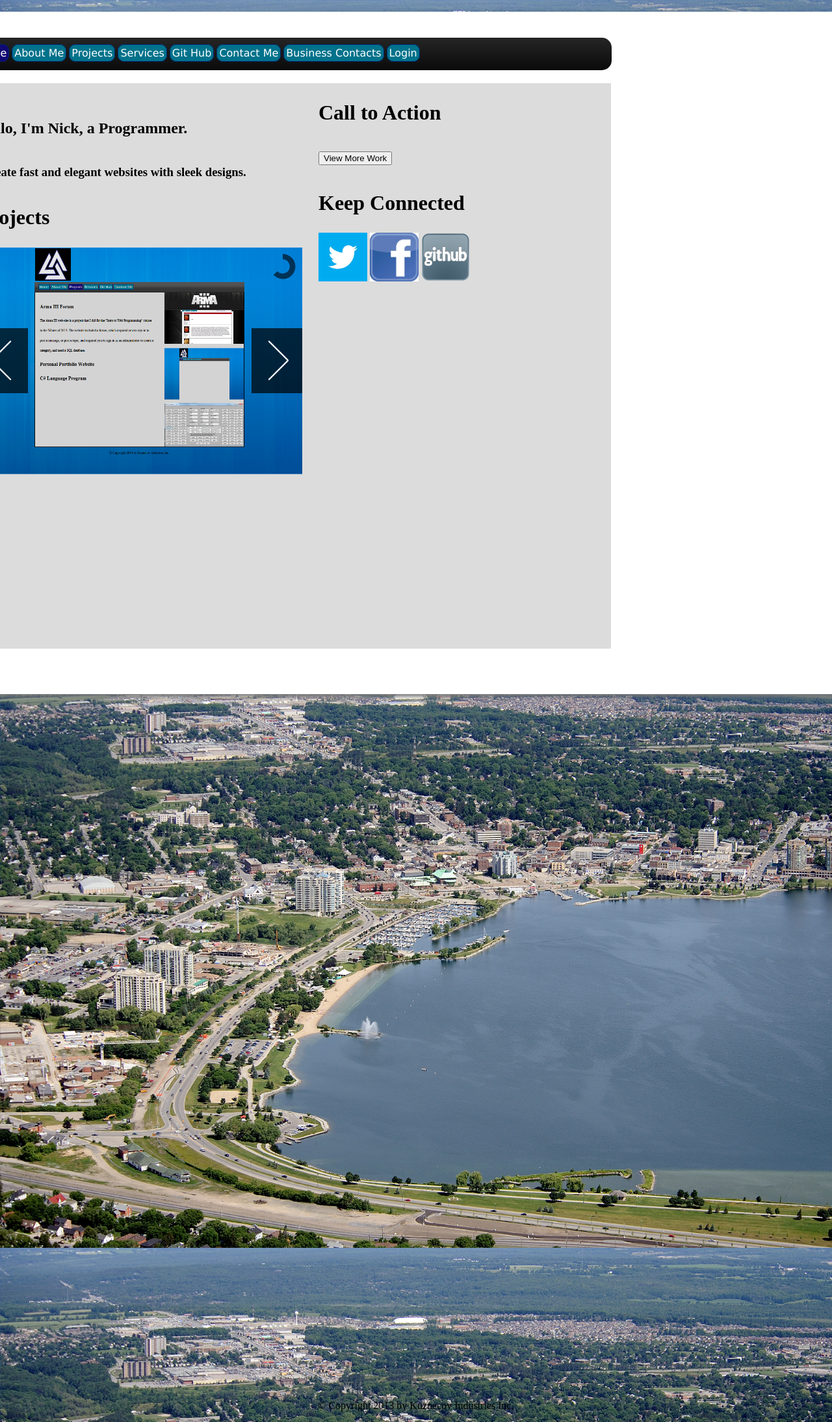
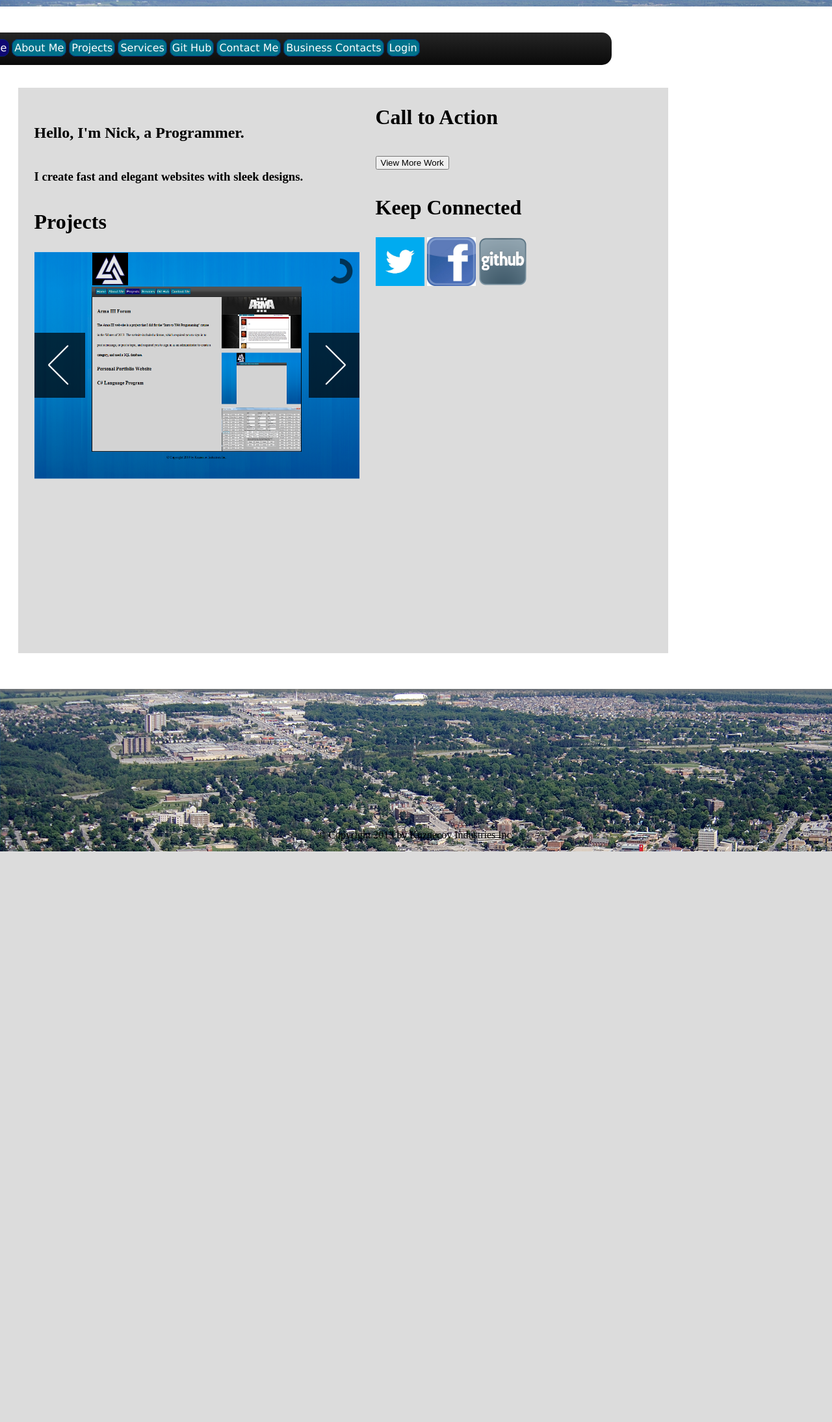
Before and after one commit to NicKuznecov/PersonalPortfolioWithDatabase, a PHP site: page /Home.php in a window 1280 px wide; the page is wider, and only the part inside the window is pictured. Shown: that part at 65% size. After the commit the page ends 1310 px from the top of that part, so only its background shows below. Run offline with PHP 8.4, Linux system fonts and the light colour scheme.

Commit message:
Div Fixes
Fixed the Divs, so that the footer is outside the content div, and the
side content and main content are inside the content div.

```diff
--- a/AdvancedWebAssignment2/Content.php
+++ b/AdvancedWebAssignment2/Content.php
@@ -1,2 +1,2 @@
-</div>
+
             <div id="content">
--- a/AdvancedWebAssignment2/footer.php
+++ b/AdvancedWebAssignment2/footer.php
@@ -5,11 +5,12 @@ Web-site name: Personal Portfolio
 File Description: footer of the Personal Portfolio web-site, includes the copyright statement.
 -->
         </div>
+        </div>
         <div id="footer">
         <p>© Copyright 2013 by Kuznecov Industries Inc.
         </p>
         </div>
-    <script type="text/javascript">
+        <script type="text/javascript">
         $(window).load(function() {
             $('#featured').orbit();
         });
--- a/AdvancedWebAssignment2/styles/styles.css
+++ b/AdvancedWebAssignment2/styles/styles.css
@@ -11,6 +11,9 @@ body
     background: url(../images/barrieBackgroundImage.jpg) top center no-repeat;
     background-attachment: fixed;
     background-size: cover;
+                margin: 0;
+            width: 100%;
+            height: 100%;
 
 }
 #logo{
@@ -34,12 +37,13 @@ body
     margin-right: auto;
     background-position: center;
     background-color: gainsboro;
-    top: -1140px;
-    left: -200px;
+    left: -160px;
+    top: 100px;
     width: 950px;
     height: 820px;
     line-height: 300%;
     padding: 25px;
+    z-index: 5;
 
 
 
@@ -63,7 +67,7 @@ body
 	-webkit-box-shadow: 0 10px 6px -6px #777;
 	   -moz-box-shadow: 0 10px 6px -6px #777;
 	        box-shadow: 0 10px 6px -6px #777;
-    z-index: -100;
+    z-index: -5;
 
 
 }
@@ -152,8 +156,8 @@ body
         margin-left: auto;
         margin-right: auto;
         text-align: center;
-
-
+        z-index: 10;
+        bottom: 150px;
 }
 
 #featured{
```
